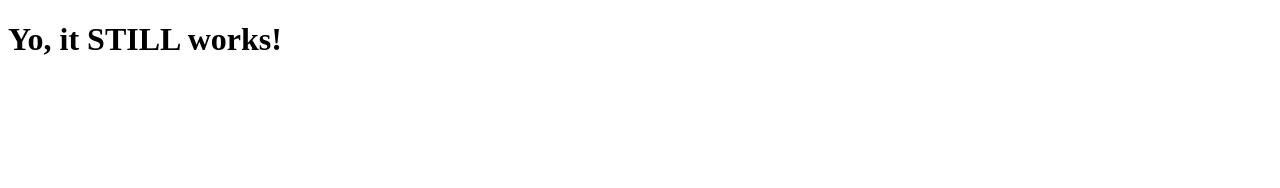
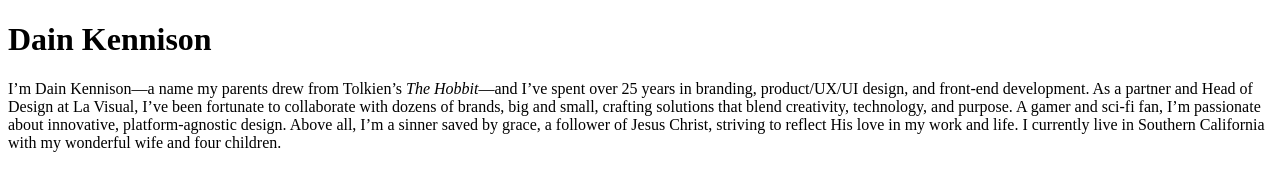
Before and after one commit to dainbrain/me, a plain HTML site: page index.html in a window 1280 px wide. Drawn offline with Linux system fonts and the light colour scheme.

Commit message:
meta desc paragraph and title edits

```diff
--- a/index.html
+++ b/index.html
@@ -3,10 +3,11 @@
 <head>
     <meta charset="UTF-8">
     <meta name="viewport" content="width=device-width, initial-scale=1.0">
-    <meta name="description" content="Agency Owner, Creative Director, Brand Identity, Product, UX/UI, Interactive. Designer/Developer since 1996. Husband. Father. Sinner. Saved by Grace. Follower of Jesus Christ.">
-    <title>Stupid Simple Site</title>
+    <meta name="description" content="Designer/developer since 1996, Creative Director and partner at La Visual, leading brand, product, and UX/UI. Husband, father, follower of Christ.">
+    <title>Dain Kennison - Branding, Product Design &amp; Development</title>
 </head>
 <body>
-    <h1>Yo, it STILL works!</h1>
+    <h1>Dain Kennison</h1>
+    <p>I&rsquo;m Dain Kennison&mdash;a name my parents drew from Tolkien&rsquo;s <i>The Hobbit</i>&mdash;and I&rsquo;ve spent over 25 years in branding, product/UX/UI design, and front-end development. As a partner and Head of Design at La Visual, I&rsquo;ve been fortunate to collaborate with dozens of brands, big and small, crafting solutions that blend creativity, technology, and purpose. A gamer and sci-fi fan, I&rsquo;m passionate about innovative, platform-agnostic design. Above all, I&rsquo;m a sinner saved by grace, a follower of Jesus Christ, striving to reflect His love in my work and life. I currently live in Southern California with my wonderful wife and four children.</p>
 </body>
 </html>
```
